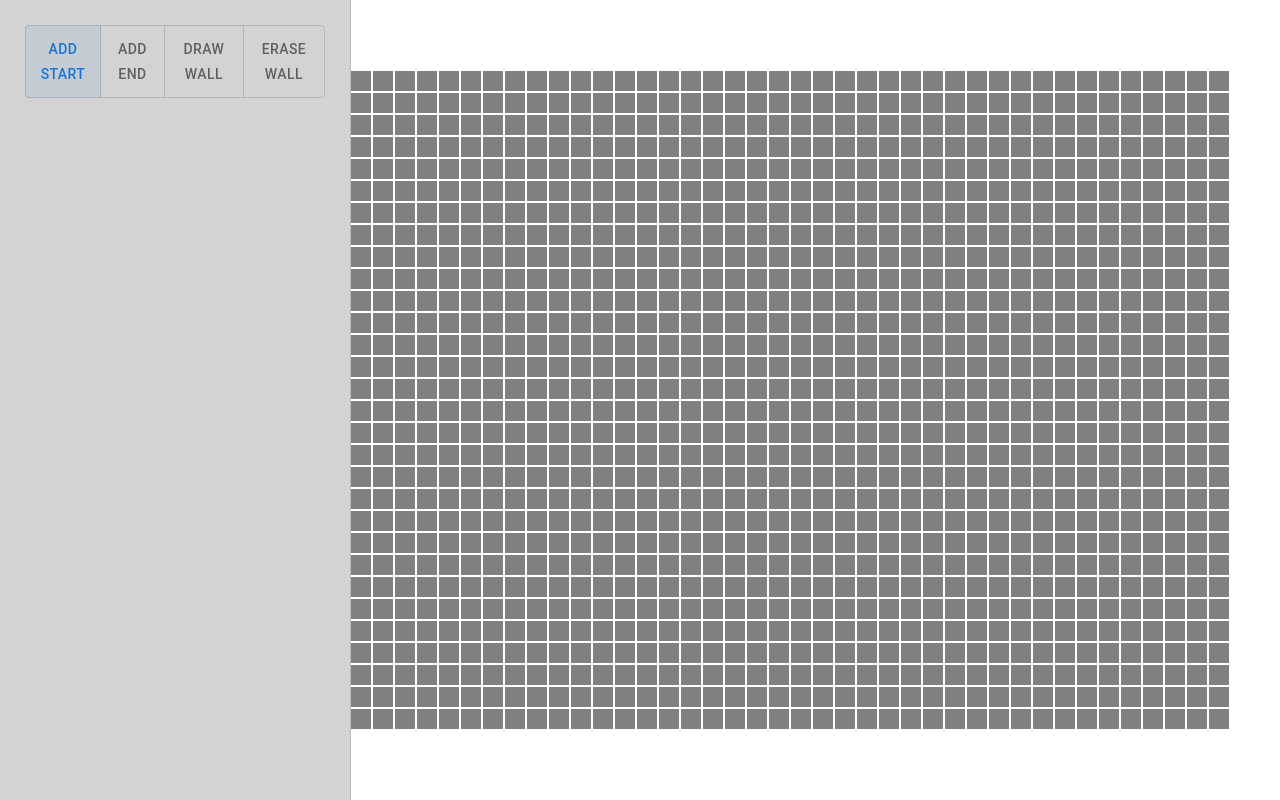
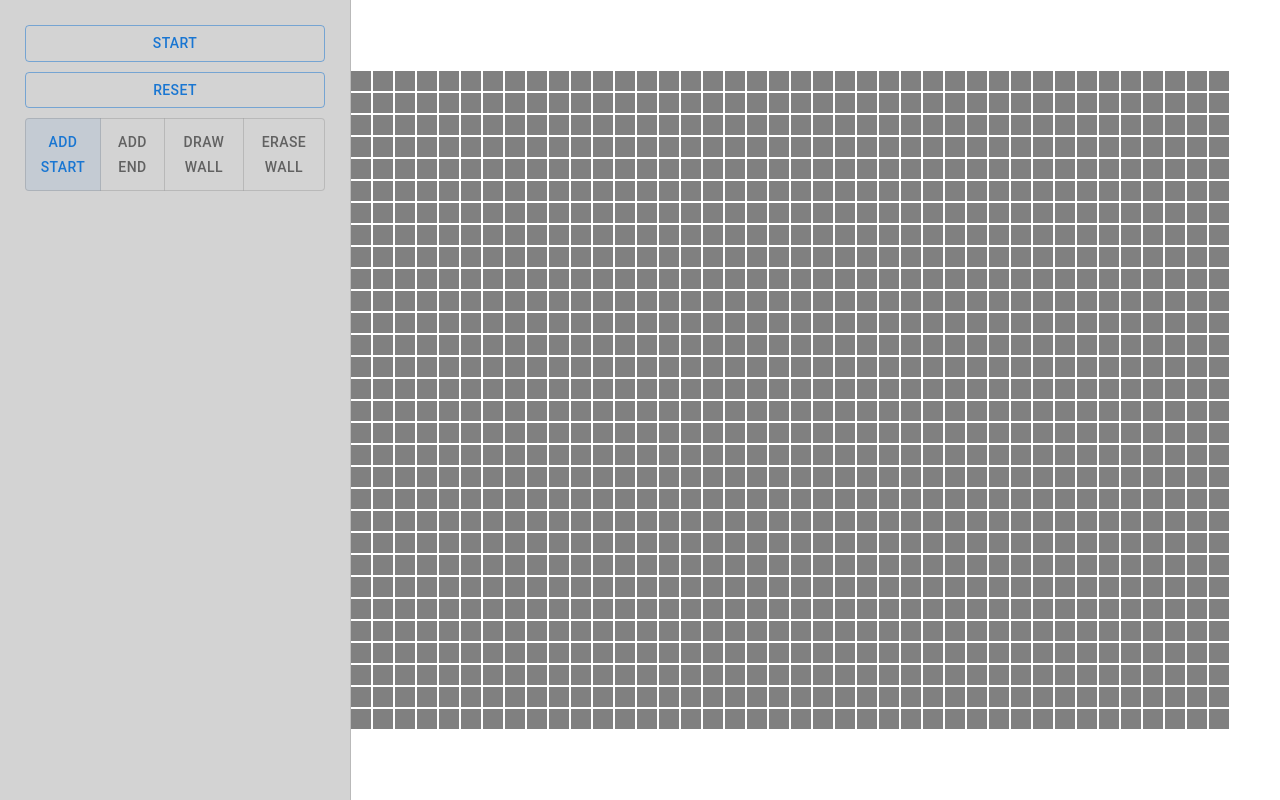
Before and after one commit to Kyleetd/path-finding-visualizer, a React (Vite) app in the folder path-finding-visualizer/: page / in a window 1280 px wide. Built offline with nearby package versions, Linux system fonts and the light colour scheme.

Commit message:
created start & reset buttons and added CellGridWrapper file. (#17)

```diff
--- a/path-finding-visualizer/src/App.tsx
+++ b/path-finding-visualizer/src/App.tsx
@@ -1,23 +1,26 @@
 import { useState, createContext } from 'react';
-import CellGrid from './components/Grid';
 import LayoutRoot from './components/LayoutRoot';
 import SideNav from './components/SideNav';
 import { EditTypes } from './types/edit-types';
+import CellGridWrapper from './components/CellGridWrapper';
 
 export const EditStateContext = createContext<EditTypes>('start');
 
 function App() {
   const [editState, setEditState] = useState<EditTypes>('start');
+  const [start, setStart] = useState<boolean>(false);
 
   return (
     <>
       <SideNav
         editState={editState}
         setEditState={setEditState}
+        startState={start}
+        setStartState={setStart}
       />
       <LayoutRoot>
         <EditStateContext.Provider value={editState}>
-          <CellGrid />
+          <CellGridWrapper startState={start} />
         </EditStateContext.Provider>
       </LayoutRoot>
     </>
--- a/path-finding-visualizer/src/components/Cell.tsx
+++ b/path-finding-visualizer/src/components/Cell.tsx
@@ -1,7 +1,7 @@
 import { Box } from '@mui/material';
 import { FC, useContext, useEffect, useState } from 'react';
 import { EditStateContext } from '../App';
-import { Position } from './Grid';
+import { Position } from './CellGridDraw';
 
 interface CellProps {
   rowNum: number;
--- a/path-finding-visualizer/src/components/Grid.tsx
+++ b/path-finding-visualizer/src/components/CellGridDraw.tsx
@@ -7,7 +7,7 @@ export type Position = {
   col: number;
 };
 
-const CellGrid = () => {
+const CellGridDraw = () => {
   const [stringArray] = useState(new Array(30).fill(null).map(() => new Array(40).fill('n')));
 
   const [start, setStart] = useState<Position | null>(null);
@@ -55,4 +55,4 @@ const CellGrid = () => {
   );
 };
 
-export default CellGrid;
+export default CellGridDraw;
--- /dev/null
+++ b/path-finding-visualizer/src/components/CellGridWrapper.tsx
@@ -0,0 +1,12 @@
+import { FC } from 'react';
+import CellGridDraw from './CellGridDraw';
+
+interface CellGridWrapperProps {
+  startState: boolean;
+}
+
+const CellGridWrapper: FC<CellGridWrapperProps> = ({ startState }) => {
+  return <>{startState ? <></> : <CellGridDraw></CellGridDraw>}</>;
+};
+
+export default CellGridWrapper;
--- a/path-finding-visualizer/src/components/SideNav.tsx
+++ b/path-finding-visualizer/src/components/SideNav.tsx
@@ -1,4 +1,4 @@
-import { Drawer, Stack, ToggleButton, ToggleButtonGroup } from '@mui/material';
+import { Drawer, Stack, ToggleButton, ToggleButtonGroup, Button } from '@mui/material';
 import { EditTypes } from '../types/edit-types';
 import { FC } from 'react';
 
@@ -7,9 +7,11 @@ export const SIDE_NAV_WIDTH = 300;
 interface SideNavProps {
   editState: EditTypes;
   setEditState: React.Dispatch<React.SetStateAction<EditTypes>>;
+  startState: boolean;
+  setStartState: React.Dispatch<React.SetStateAction<boolean>>;
 }
 
-const SideNav: FC<SideNavProps> = ({ editState, setEditState }) => {
+const SideNav: FC<SideNavProps> = ({ editState, setEditState, startState, setStartState }) => {
   const handleChange = (_: React.MouseEvent<HTMLElement>, newEditState: EditTypes) => {
     setEditState(newEditState);
   };
@@ -27,13 +29,28 @@ const SideNav: FC<SideNavProps> = ({ editState, setEditState }) => {
         },
       }}
     >
-      <Stack>
+      <Stack spacing={'10px'}>
+        <Button
+          variant="outlined"
+          onClick={() => {
+            setStartState(!startState);
+          }}
+        >
+          {startState ? <>Stop</> : <>Start</>}
+        </Button>
+        <Button
+          variant="outlined"
+          disabled={startState}
+        >
+          Reset
+        </Button>
         <ToggleButtonGroup
           color="primary"
           value={editState}
           exclusive
           onChange={handleChange}
           aria-label="Platform"
+          disabled={startState}
         >
           <ToggleButton value="start">Add Start</ToggleButton>
           <ToggleButton value="end">Add End</ToggleButton>
```
